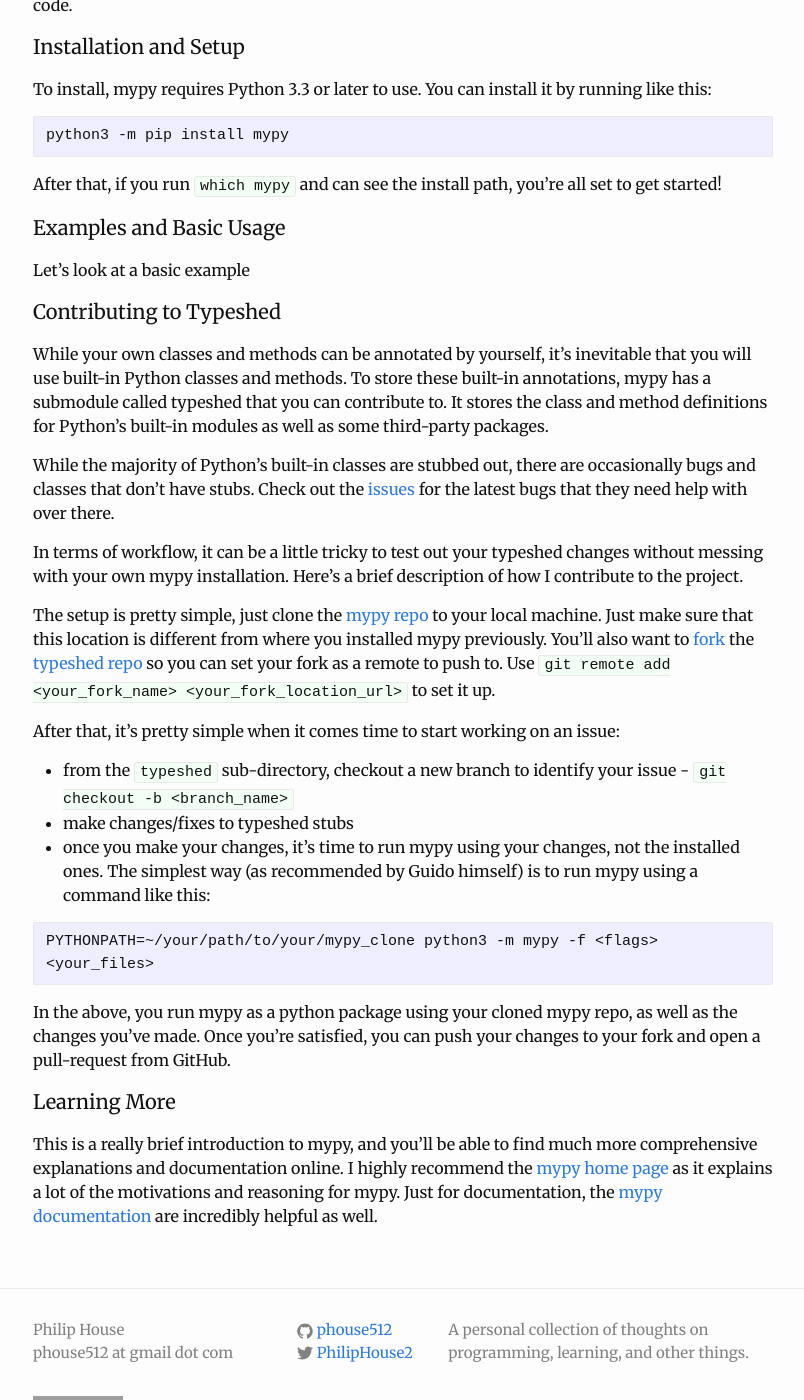
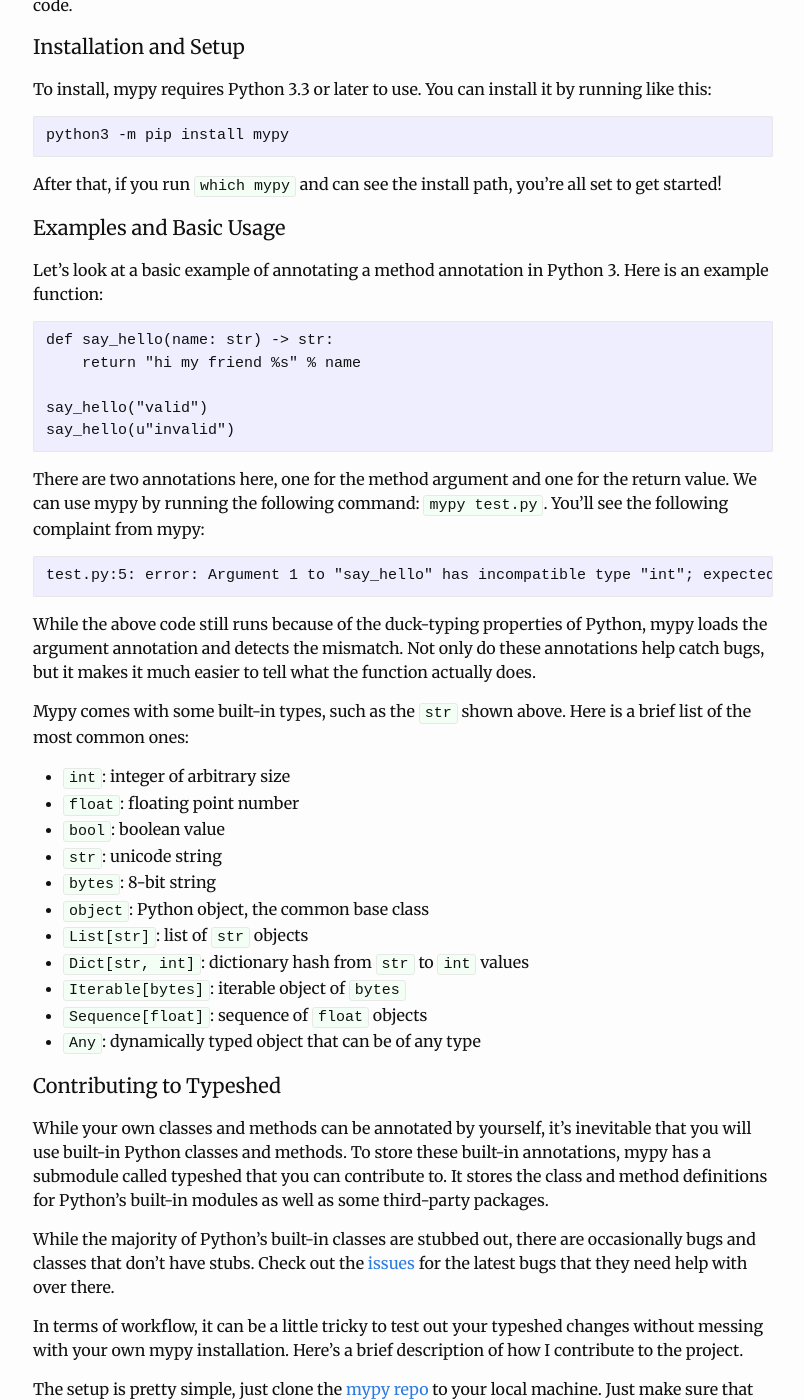
Before and after one commit to phouse512/blog, a Jekyll site: the page built from _posts/2017-01-14-useful-tools-1-mypy.markdown, in a window 1280 px wide and 1400 px high, scrolled down 834 px. Shown: the whole window, without its empty margins (237-1041 px from the left). Built offline with Jekyll 4.4.1, drawn with Linux system fonts in a browser that asks for light colours; a script that is not in the unit is left out; comment, search, counter and statistics services are not loaded; some of the changed text lies outside the part shown; grey boxes are pictures that could not be loaded.

Commit message:
adding examples

````diff
--- a/_posts/2017-01-14-useful-tools-1-mypy.markdown
+++ b/_posts/2017-01-14-useful-tools-1-mypy.markdown
@@ -51,7 +51,44 @@
 
 #### Examples and Basic Usage
 
-Let's look at a basic example
+Let's look at a basic example of annotating a method annotation in Python 3.
+Here is an example function:
+
+```
+def say_hello(name: str) -> str:
+    return "hi my friend %s" % name
+
+say_hello("valid")
+say_hello(u"invalid")
+```
+
+There are two annotations here, one for the method argument and one for the
+return value. We can use mypy by running the following command: `mypy test.py`.
+You'll see the following complaint from mypy:
+
+```
+test.py:5: error: Argument 1 to "say_hello" has incompatible type "int"; expected "str"
+```
+
+While the above code still runs because of the duck-typing properties of
+Python, mypy loads the argument annotation and detects the mismatch. Not only
+do these annotations help catch bugs, but it makes it much easier to tell what
+the function actually does.
+
+Mypy comes with some built-in types, such as the `str` shown above. Here is
+a brief list of the most common ones:
+
+- `int`: integer of arbitrary size
+- `float`: floating point number
+- `bool`: boolean value
+- `str`: unicode string
+- `bytes`: 8-bit string
+- `object`: Python object, the common base class
+- `List[str]`: list of `str` objects
+- `Dict[str, int]`: dictionary hash from `str` to `int` values
+- `Iterable[bytes]`: iterable object of `bytes`
+- `Sequence[float]`: sequence of `float` objects
+- `Any`: dynamically typed object that can be of any type
 
 #### Contributing to Typeshed
 
@@ -90,8 +127,8 @@
 ```
 
 In the above, you run mypy as a python package using your cloned mypy repo, as
-well as the changes you've made. Once you're satisfied, you can push your
-changes to your fork and open a pull-request from GitHub.
+well as the changes you've made. Once you're satisfied, changes can be pushed
+to your fork and you can open a pull-request from GitHub.
 
 
 #### Learning More
````
